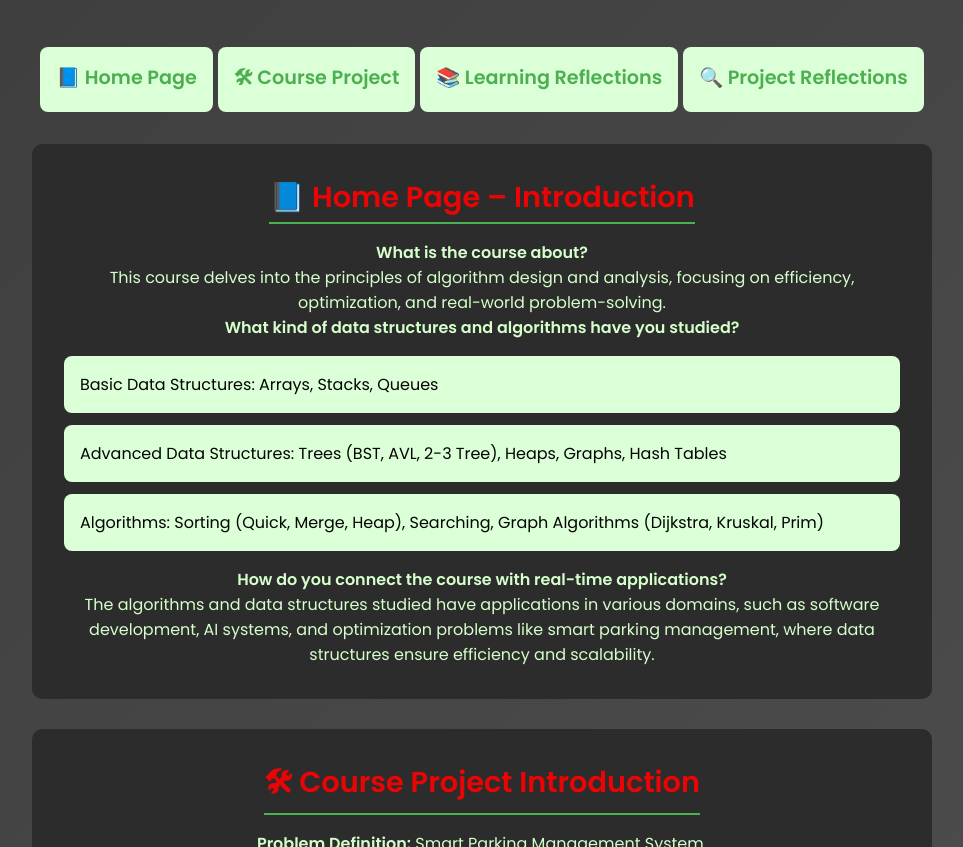
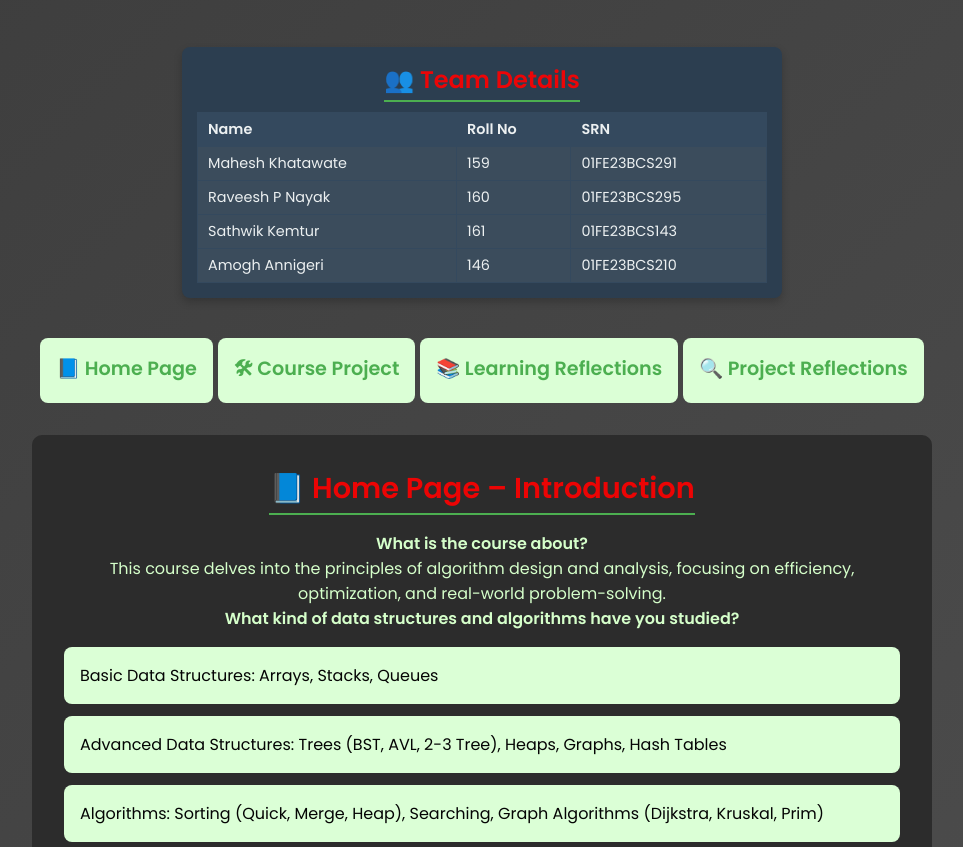
Before and after one commit to raveeshnayak18/portfolio.github.io, a plain HTML site: page index.html in a window 1280 px wide. Shown: the part 1338-2185 px from the top of the page, without its empty margins (158-1121 px from the left). Drawn offline with Linux system fonts and the light colour scheme.

Commit message:
added team details

```diff
--- a/index.html
+++ b/index.html
@@ -50,6 +50,42 @@
             <li>Web development (HTML, CSS, JavaScript)</li>
         </ul>
     </section>
+    <!-- Team Details Section -->
+<section id="team-details">
+    <h2>👥 Team Details</h2>
+    <table>
+        <thead>
+            <tr>
+                <th>Name</th>
+                <th>Roll No</th>
+                <th>SRN</th>
+            </tr>
+        </thead>
+        <tbody>
+            <tr>
+                <td>Mahesh Khatawate</td>
+                <td>159</td>
+                <td>01FE23BCS291</td>
+            </tr>
+            <tr>
+                <td>Raveesh P Nayak</td>
+                <td>160</td>
+                <td>01FE23BCS295</td>
+            </tr>
+            <tr>
+                <td>Sathwik Kemtur</td>
+                <td>161</td>
+                <td>01FE23BCS143</td>
+            </tr>
+            <tr>
+                <td>Amogh Annigeri</td>
+                <td>146</td>
+                <td>01FE23BCS210</td>
+            </tr>
+        </tbody>
+    </table>
+</section>
+
 
     <!-- Navigation Section -->
     <nav>
--- a/style.css
+++ b/style.css
@@ -242,3 +242,41 @@ footer {
         font-size: 0.85rem;
     }
 }
+#team-details {
+    background-color: #2c3e50; /* Dark contrasting background */
+    color: #ecf0f1; /* Light contrasting text */
+    padding: 15px;
+    border-radius: 8px;
+    margin: 20px auto;
+    max-width: 600px; /* Restrict the width of the section */
+    box-shadow: 0 4px 8px rgba(0, 0, 0, 0.2);
+}
+
+#team-details h2 {
+    text-align: center;
+    font-size: 1.5em;
+    margin-bottom: 10px;
+}
+
+#team-details table {
+    width: 100%;
+    border-collapse: collapse;
+    margin: 0 auto;
+    font-size: 0.9em; /* Smaller font size */
+}
+
+#team-details th, #team-details td {
+    border: 1px solid #34495e; /* Slightly darker border */
+    padding: 6px 10px;
+    text-align: left;
+}
+
+#team-details th {
+    background-color: #34495e; /* Darker header background */
+    color: #ecf0f1; /* Light header text */
+    font-weight: bold;
+}
+
+#team-details td {
+    background-color: #3b4c5c; /* Slightly lighter row background */
+}
```
